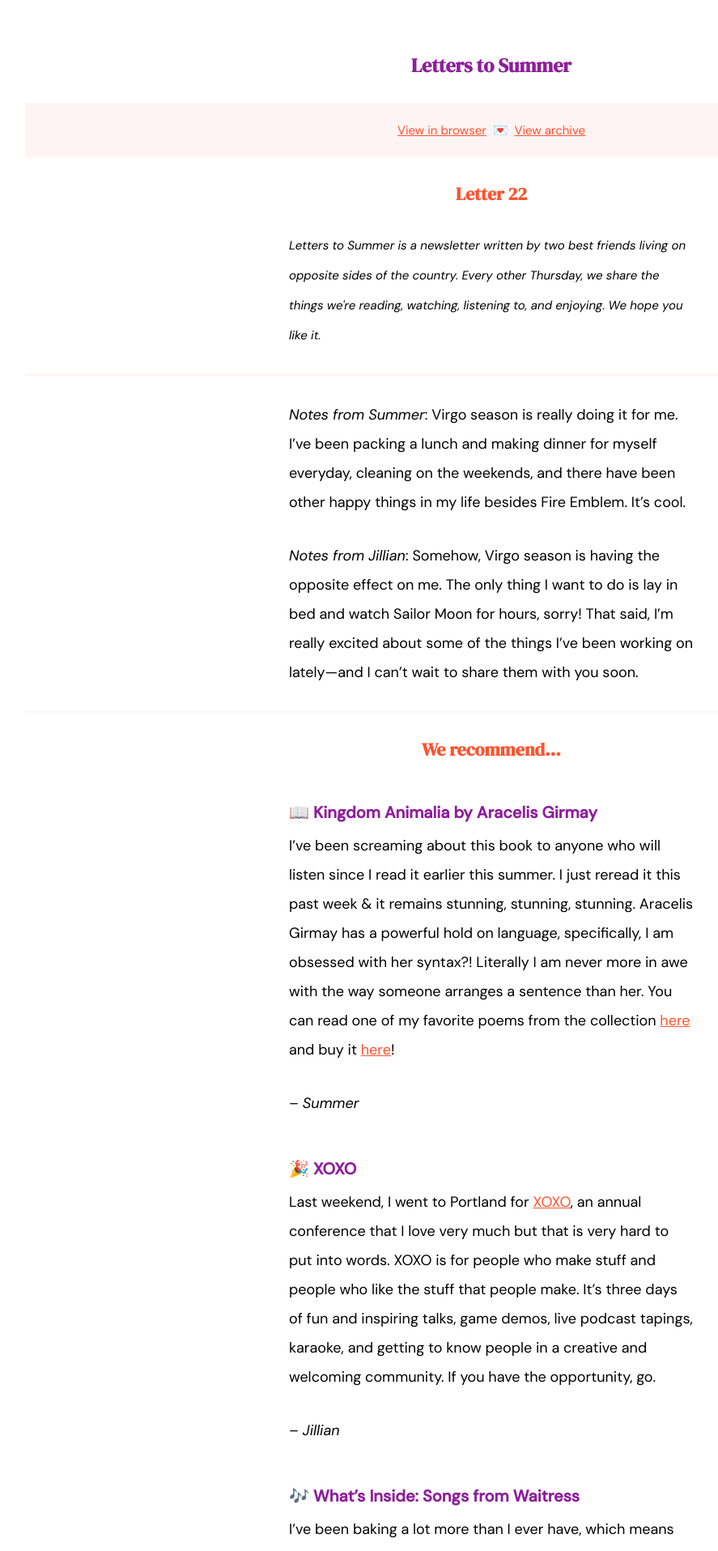
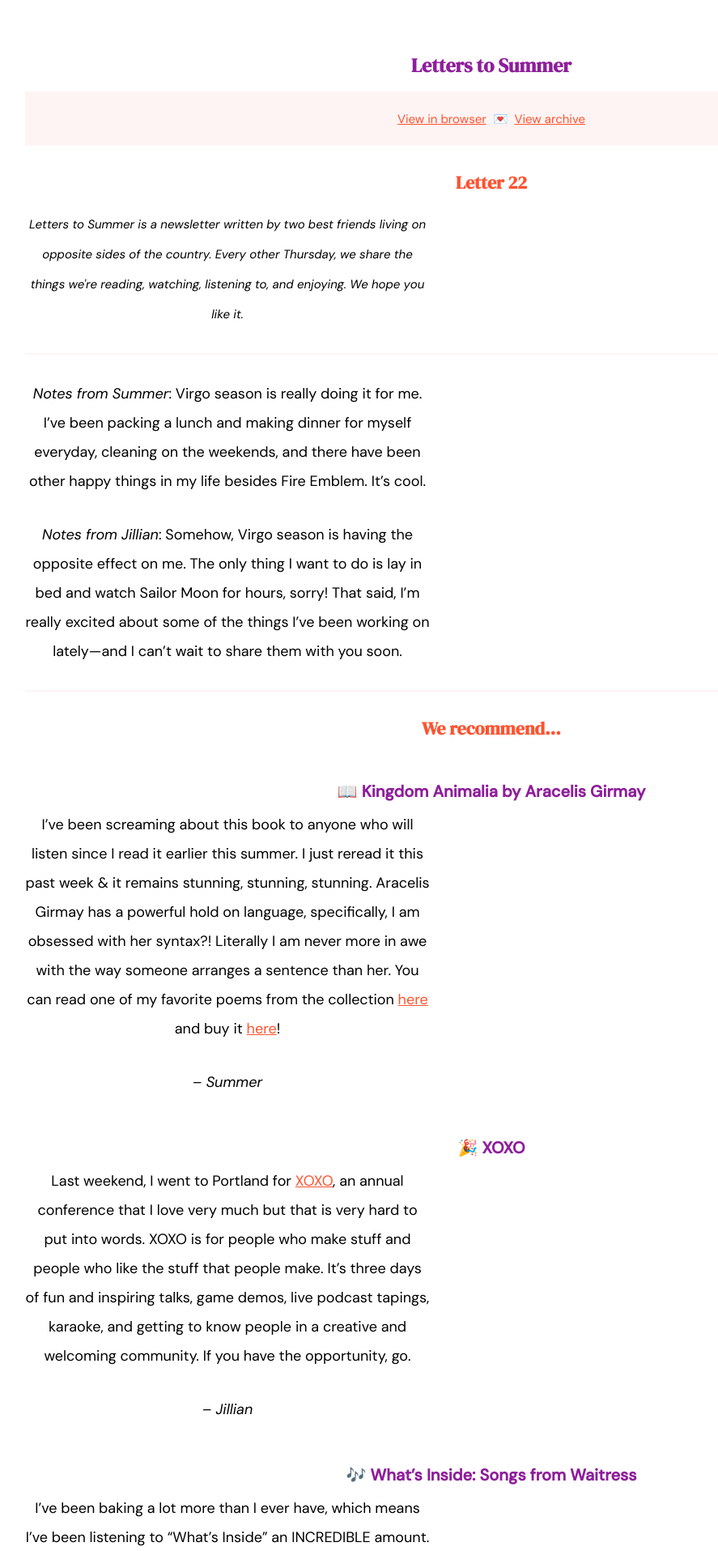
Before and after one commit to jilliangmeehan/letters-to-summer, a Jekyll site: the page built from emails/22.md, in a window 1280 px wide. Shown: the top 1915 px of the page at 81% size, without its empty margins (33-920 px from the left). Built offline with Jekyll 4.4.1, drawn with Linux system fonts in a browser that asks for light colours.

Commit message:
Update email.html

```diff
--- a/_layouts/email.html
+++ b/_layouts/email.html
@@ -34,13 +34,13 @@
       h3 {
         font-family: 'DM Sans', Georgia, sans-serif;
         color: #8E1E9B;
-        margin: 50px 0 -20px 0;
+        margin: 50px 0 0 0;
       }
 
       p {
         font-family: 'DM Sans', Helvetica, sans-serif;
         line-height: 200%;
-        margin: 30px 0;
+        margin: 10px 0 30px 0;
       }
 
       a {
@@ -73,18 +73,14 @@
         text-align: center;
       }
 
-      @media screen and (min-width: 750px) {
+      @media screen and (min-width: 600px) {
+        body { text-align: center; }
         h1 { font-size: 24px; }
         h2 { font-size: 22px; }
-        h3 {
-          font-size: 20px;
-          max-width: 500px;
-          margin: 50px auto -20px auto;
-        }
+        h3 { font-size: 20px; }
         p {
           font-size: 18px;
           max-width: 500px;
-          margin: 30px auto;
         }
         hr { max-width: 100%; }
         .pink { max-width: 100%; }
```
